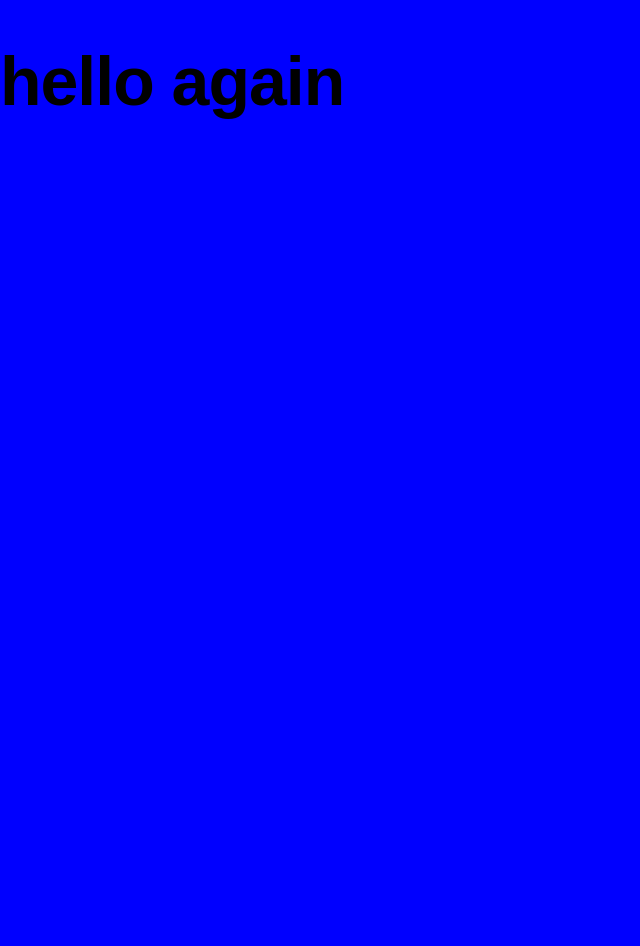
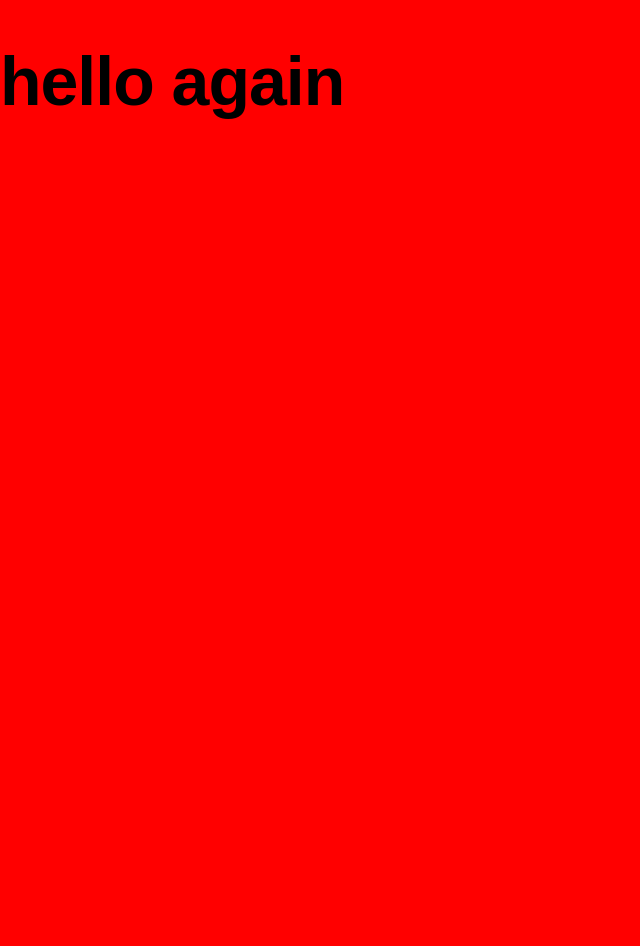
Before and after one commit to masterdeki/Design, a Jekyll site: the page built from index.html, in a window 1280 px wide. Shown: the whole page, without its empty margins (0-640 px from the left). Built offline with Jekyll 4.4.1, drawn with Linux system fonts in a browser that asks for light colours; Markdown is read by kramdown in place of the engine named in the settings.

Commit message:
Sve snimljeno

```diff
--- a/assets/css/1-base/_vars.sass
+++ b/assets/css/1-base/_vars.sass
@@ -1,6 +1,6 @@
 $primary-color: #F6C
 $text-color: #2E2D33
 $accent-color: #000
-$bg-color: blue
+$bg-color: red
 $link-color: $accent-color
 $selection-color: #FFF498
--- a/assets/css/main.css
+++ b/assets/css/main.css
@@ -434,7 +434,7 @@ body {
   min-height: 100vh; }
 
 body {
-  background: blue;
+  background: red;
   font-size: 14px;
   line-height: 1.6;
   font-family: 'Fira Sans', sans-serif;
```
Also changed, not shown: 1 other file.
